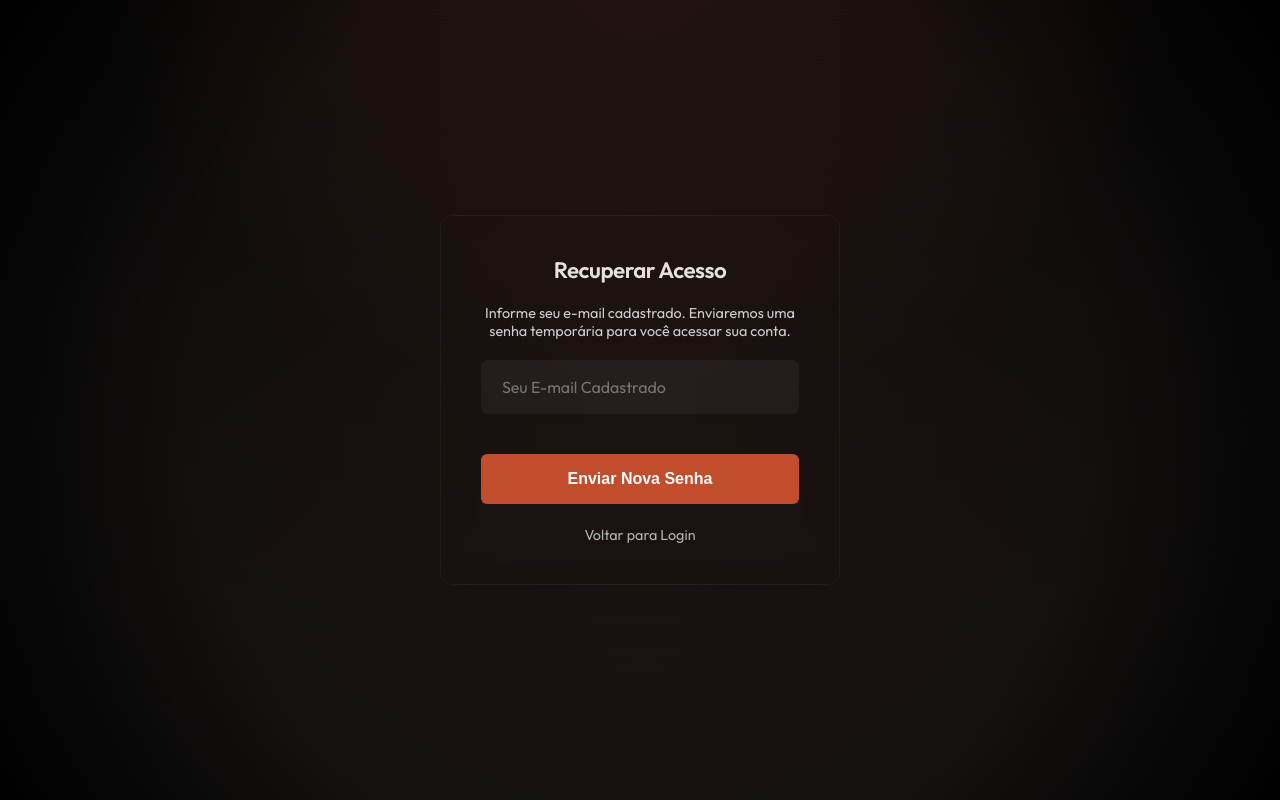
After one commit to AlvaroPereir4/DriveViewer, a Flask app: page /forgot-password in a window 1280 px wide. The commit adds this page. Run offline with Flask 3, Linux system fonts and the light colour scheme.

Commit message:
new features about recover passwords

```diff
--- a/app.py
+++ b/app.py
@@ -1,6 +1,10 @@
 import os
 import re
 import json
+import secrets
+import smtplib
+import ssl
+from email.message import EmailMessage
 from datetime import datetime, timedelta
 from functools import wraps
 from flask import Flask, jsonify, render_template, request, session, redirect, url_for, flash
@@ -11,7 +15,7 @@ from googleapiclient.errors import HttpError
 from werkzeug.security import check_password_hash, generate_password_hash
 from dotenv import load_dotenv
 
-load_dotenv()
+load_dotenv(os.path.join(os.path.dirname(__file__), '.env'))
 
 SERVICE_ACCOUNT_FILE = 'api_key.json'
 SCOPES = ['https://www.googleapis.com/auth/drive.readonly']
@@ -27,20 +31,21 @@ app.config['SQLALCHEMY_DATABASE_URI'] = db_url
 app.config['SQLALCHEMY_TRACK_MODIFICATIONS'] = False
 db = SQLAlchemy(app)
 
-# Modelo de Usuário
 class User(db.Model):
     id = db.Column(db.Integer, primary_key=True)
     username = db.Column(db.String(80), unique=True, nullable=False)
     password_hash = db.Column(db.String(200), nullable=False)
+    email = db.Column(db.String(120), unique=True, nullable=False)
     referral_info = db.Column(db.String(255))
+    created_at = db.Column(db.DateTime, default=datetime.utcnow)
+    registration_ip = db.Column(db.String(50))
+    last_password_reset = db.Column(db.DateTime)
 
-# Modelo de Log de Registro (Rate Limiting)
 class RegistrationLog(db.Model):
     id = db.Column(db.Integer, primary_key=True)
     ip_address = db.Column(db.String(50), nullable=False)
     timestamp = db.Column(db.DateTime, default=datetime.utcnow)
 
-# Modelo de Mídia (Filmes e Séries Enriquecidos)
 class Media(db.Model):
     id = db.Column(db.Integer, primary_key=True)
     drive_id = db.Column(db.String(100), unique=True, nullable=False)
@@ -193,6 +198,7 @@ def register():
             return render_template('register.html')
 
         username = request.form.get('username')
+        email = request.form.get('email')
         password = request.form.get('password')
         confirm_password = request.form.get('confirm_password')
 
@@ -202,6 +208,10 @@ def register():
 
         if User.query.filter_by(username=username).first():
             flash('Nome de usuário já existe.', 'error')
+            return render_template('register.html')
+
+        if User.query.filter_by(email=email).first():
+            flash('Este e-mail já está cadastrado.', 'error')
             return render_template('register.html')
 
         # Captura informações de indicação
@@ -224,7 +234,13 @@ def register():
             referral_info = f"Outro: {other_reason}"
 
         hashed_password = generate_password_hash(password)
-        new_user = User(username=username, password_hash=hashed_password, referral_info=referral_info)
+        new_user = User(
+            username=username,
+            email=email,
+            password_hash=hashed_password,
+            referral_info=referral_info,
+            registration_ip=client_ip
+        )
 
         try:
             db.session.add(new_user)
@@ -237,6 +253,78 @@ def register():
             print(e)
 
     return render_template('register.html')
+
+@app.route('/forgot-password', methods=['GET', 'POST'])
+def forgot_password():
+    if request.method == 'POST':
+        email = request.form.get('email')
+        user = User.query.filter_by(email=email).first()
+
+        if user:
+            # Gera um token seguro de 8 caracteres
+            token = secrets.token_urlsafe(8)
+            # Define o token como a nova senha temporária
+            user.password_hash = generate_password_hash(token)
+            db.session.commit()
+
+            # Envio REAL de Email via Gmail
+            email_sender = os.environ.get('EMAIL_USER')
+            email_password = os.environ.get('EMAIL_PASS')
+
+            if email_sender and email_password:
+                try:
+                    msg = EmailMessage()
+                    msg.set_content(f"Olá,\n\nRecebemos um pedido de recuperação de conta.\n\nSua nova senha temporária é: {token}\n\nUse esta senha para fazer login e, em seguida, vá em 'Redefinir Senha' para escolher uma nova.\n\nSe não foi você, ignore este e-mail.")
+                    msg['Subject'] = 'Recuperação de Senha - DriveViewer'
+                    msg['From'] = email_sender
+                    msg['To'] = email
+
+                    context = ssl.create_default_context()
+                    with smtplib.SMTP_SSL('smtp.gmail.com', 465, context=context) as smtp:
+                        smtp.login(email_sender, email_password)
+                        smtp.send_message(msg)
+
+                    flash('Uma nova senha temporária foi enviada para o seu e-mail.', 'success')
+                except Exception as e:
+                    print(f"Erro ao enviar email: {e}")
+                    flash('Erro ao enviar o e-mail. Contate o administrador.', 'error')
+            else:
+                # Fallback para ambiente de desenvolvimento sem email configurado
+                print(f"DEBUG TOKEN: {token}")
+                flash('Sistema de e-mail não configurado. Contate o admin.', 'error')
+
+            return redirect(url_for('login'))
+        else:
+            # Por segurança, não informamos se o email existe ou não, mas aqui vamos avisar genericamente
+            flash('Se o e-mail estiver cadastrado, você receberá as instruções.', 'info')
+
+    return render_template('forgot_password.html')
+
+@app.route('/reset-password', methods=['GET', 'POST'])
+@login_required
+def reset_password():
+    user = User.query.filter_by(username=session['user']).first()
+
+    if request.method == 'POST':
+        # Verifica Rate Limit de 24h
+        if user.last_password_reset and (datetime.utcnow() - user.last_password_reset) < timedelta(hours=24):
+            flash('Você só pode redefinir sua senha uma vez a cada 24 horas por segurança.', 'error')
+            return render_template('reset_password.html')
+
+        new_password = request.form.get('new_password')
+        confirm_password = request.form.get('confirm_password')
+
+        if new_password != confirm_password:
+            flash('As senhas não coincidem.', 'error')
+            return render_template('reset_password.html')
+
+        user.password_hash = generate_password_hash(new_password)
+        user.last_password_reset = datetime.utcnow()
+        db.session.commit()
+        flash('Sua senha foi atualizada com sucesso!', 'success')
+        return redirect(url_for('index'))
+
+    return render_template('reset_password.html')
 
 @app.route('/logout')
 def logout():
@@ -262,6 +350,7 @@ def browse_folder(folder_id):
     items = get_drive_items(DRIVE_SERVICE, folder_id)
     return jsonify(items)
 
+
 if __name__ == '__main__':
     with app.app_context():
         db.create_all()
--- /dev/null
+++ b/templates/forgot_password.html
@@ -0,0 +1,38 @@
+<!DOCTYPE html>
+<html lang="pt-br">
+<head>
+    <meta charset="UTF-8">
+    <meta name="viewport" content="width=device-width, initial-scale=1.0">
+    <title>Recuperar Senha - DriveViewer</title>
+    <link rel="stylesheet" href="{{ url_for('static', filename='style.css') }}">
+    <link href="https://fonts.googleapis.com/css2?family=Outfit:wght@200;400;600&display=swap" rel="stylesheet">
+</head>
+<body class="login-body">
+    <div class="login-container">
+        <h1 class="logo" style="text-align: center; margin-bottom: 20px;">Recuperar Acesso</h1>
+
+        {% with messages = get_flashed_messages(with_categories=true) %}
+            {% if messages %}
+                {% for category, message in messages %}
+                    <div class="alert alert-{{ category }}">{{ message }}</div>
+                {% endfor %}
+            {% endif %}
+        {% endwith %}
+
+        <p style="color: #ccc; font-size: 0.9rem; margin-bottom: 20px; text-align: center;">
+            Informe seu e-mail cadastrado. Enviaremos uma senha temporária para você acessar sua conta.
+        </p>
+
+        <form method="POST" action="/forgot-password">
+            <div class="form-group">
+                <input type="email" name="email" placeholder="Seu E-mail Cadastrado" required>
+            </div>
+            <button type="submit" class="login-btn">Enviar Nova Senha</button>
+        </form>
+
+        <div style="text-align: center; margin-top: 20px;">
+            <a href="{{ url_for('login') }}" style="color: #b3b3b3; text-decoration: none; font-size: 0.9rem;">Voltar para Login</a>
+        </div>
+    </div>
+</body>
+</html>
--- a/templates/index.html
+++ b/templates/index.html
@@ -16,6 +16,7 @@
             <div class="search-container">
                 <input type="text" id="search-input" placeholder="Buscar...">
             </div>
+            <a href="{{ url_for('reset_password') }}" class="logout-btn" style="background-color: #555; margin-right: 10px;">Configurações</a>
             <a href="{{ url_for('logout') }}" class="logout-btn">Sair</a>
         </div>
     </nav>
--- a/templates/login.html
+++ b/templates/login.html
@@ -27,6 +27,9 @@
             <div class="form-group">
                 <input type="password" name="password" placeholder="Senha" required>
             </div>
+            <div style="text-align: right; margin-bottom: 20px;">
+                <a href="{{ url_for('forgot_password') }}" style="color: #b3b3b3; font-size: 0.85rem; text-decoration: none;">Esqueci minha senha</a>
+            </div>
             <button type="submit" class="login-btn">Entrar</button>
         </form>
 
```
Also changed, not shown: requirements.txt (+7 -5 lines), templates/register.html (+5 -2 lines), templates/reset_password.html (added, +42 -0 lines), CHANGELOG.md.
